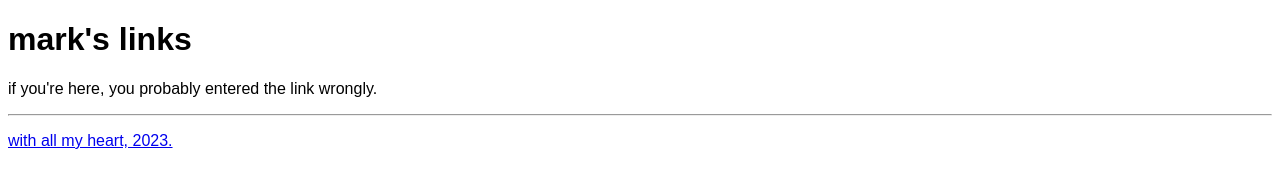
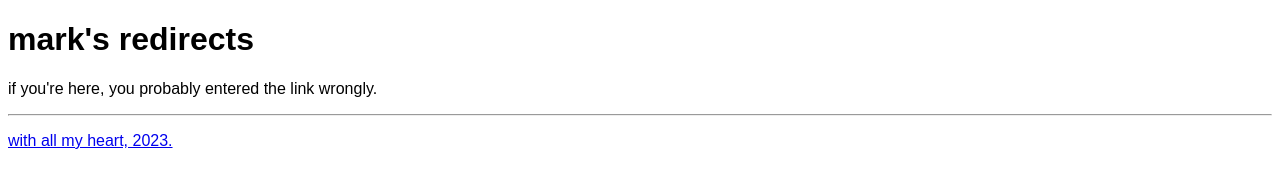
Before and after one commit to markjoshwel/links, a plain HTML site: page index.html in a window 1280 px wide. Drawn offline with Linux system fonts and the light colour scheme.

Commit message:
site/index: standardise namings

```diff
--- a/index.html
+++ b/index.html
@@ -1,7 +1,7 @@
 <!DOCTYPE html>
 <html>
 <head>
-    <title>mark joshwel</title>
+    <title>mark's redirects</title>
     <meta name="viewport" content="width=device-width, initial-scale=1.0">
     <meta name="description" content="hi!">
     <style>
@@ -9,7 +9,7 @@
     </style>
 </head>
 <body>
-    <h1>mark's links</h1>
+    <h1>mark's redirects</h1>
     <p>
         if you're here, you probably entered the link wrongly.
     </p>
```
